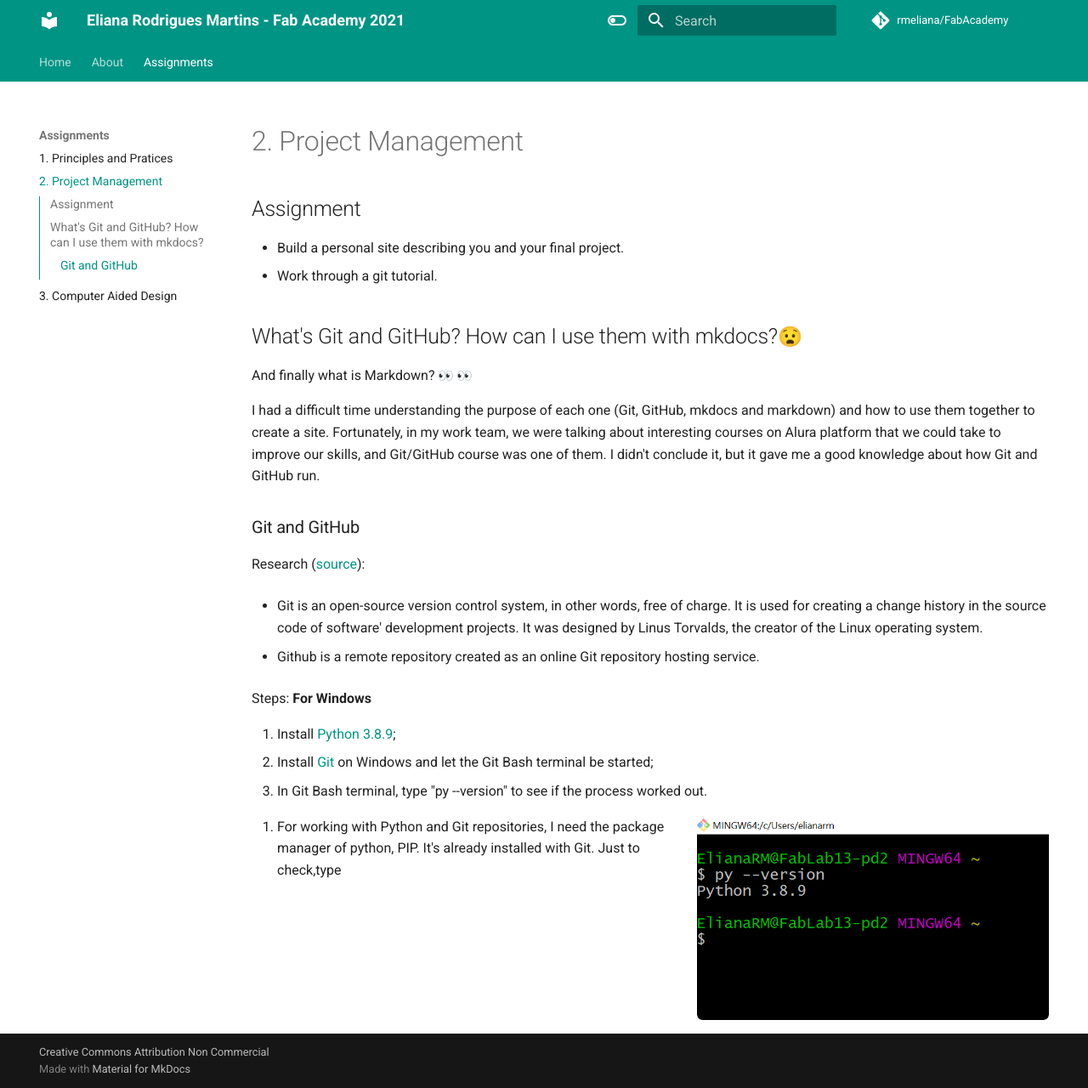
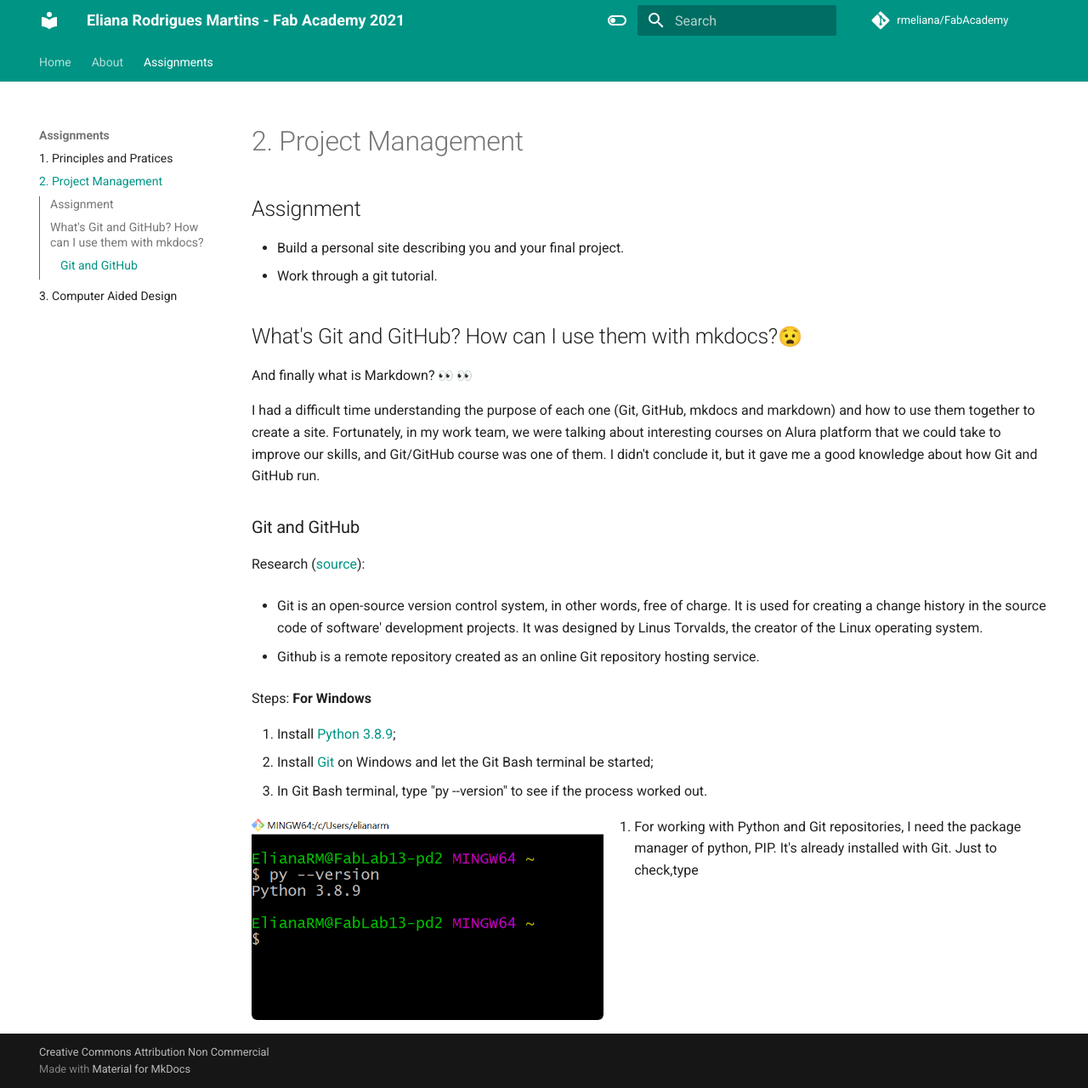
Before and after one commit to rmeliana/FabAcademy, an MkDocs documentation site: the page built from docs/2Project Management/2Project Management.md, in a window 1280 px wide and 1280 px high. Shown: the whole window at 85% size. Built offline with MkDocs 1.6.1 and Material for MkDocs 9.7.7, drawn with Linux system fonts in a browser that asks for light colours; emoji names are drawn with the system emoji font; comment, search, counter and statistics services are not loaded.

Commit message:
left alignment

```diff
--- a/docs/2Project Management/2Project Management.md
+++ b/docs/2Project Management/2Project Management.md
@@ -27,6 +27,6 @@
 2. Install [Git](https://git-scm.com/downloads) on Windows and let the Git Bash terminal be started;
 3. In Git Bash terminal, type "py --version" to see if the process worked out.
 
-![GitBash1](imgs/GitBash1.jpg){: align=right style="height:240px"}
+![GitBash1](imgs/GitBash1.jpg){: align=left style="height:240px"}
 
 4. For working with Python and Git repositories, I need the package manager of python, PIP. It's already installed with Git. Just to check,type
```
